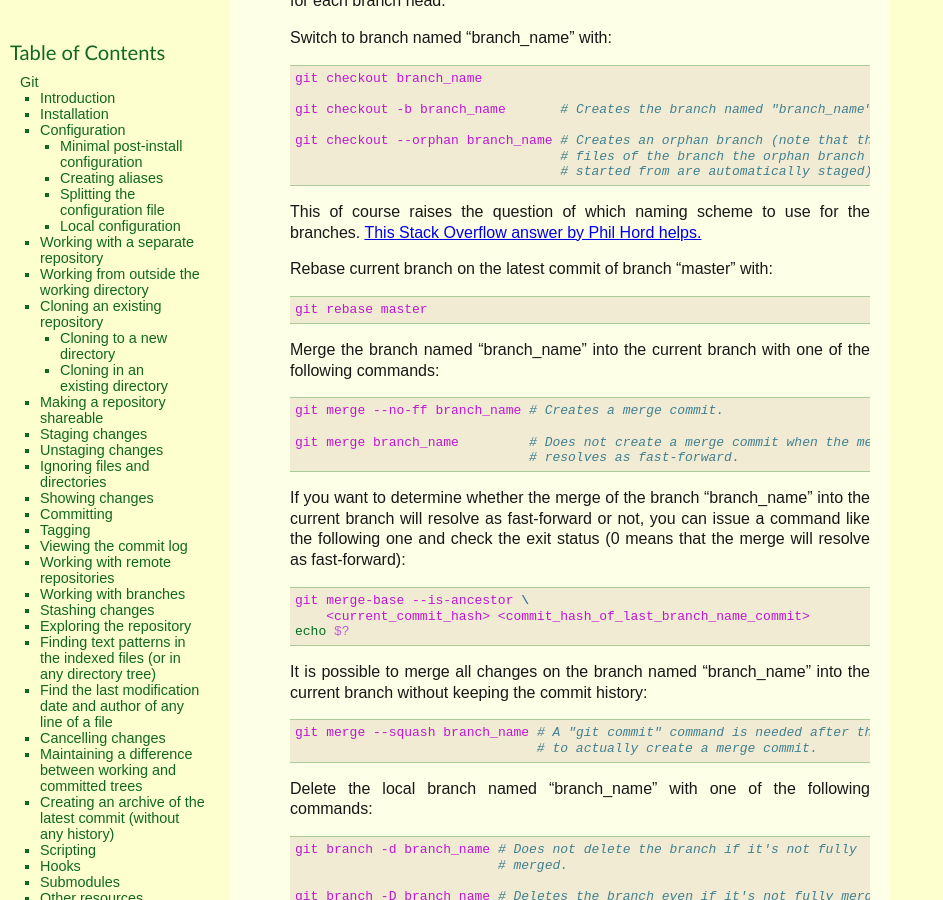
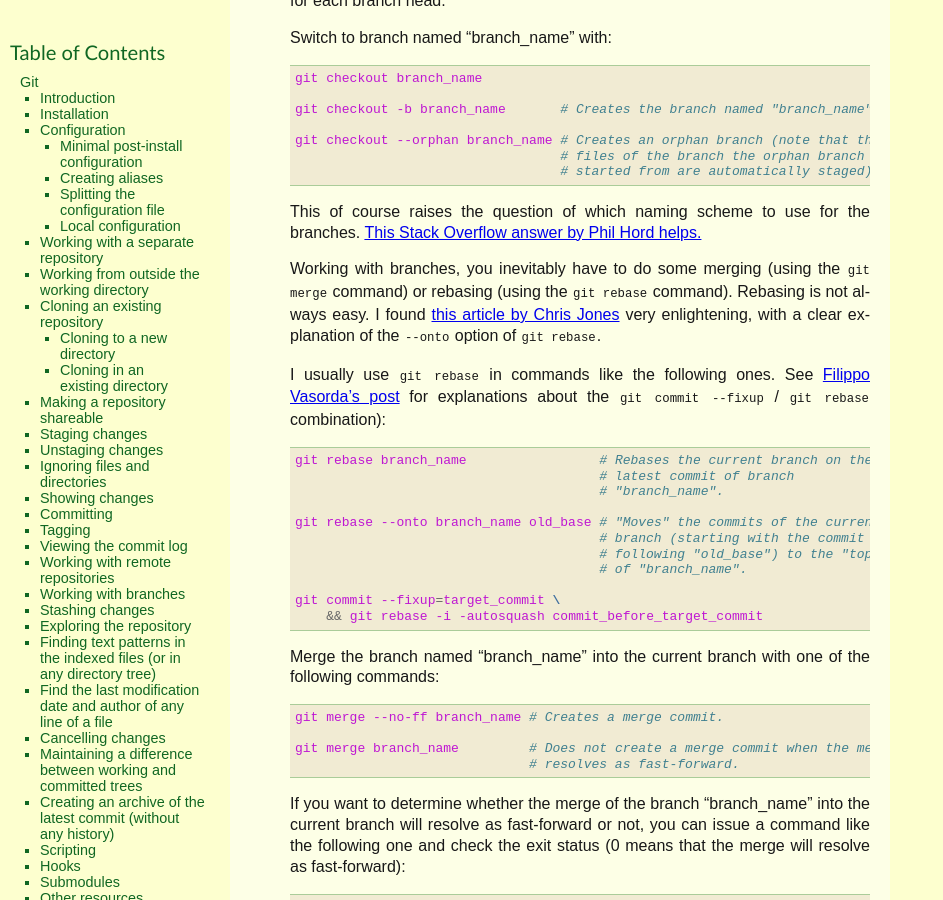
Before and after one commit to thierr26/thierr26_personal_notes_sphinx_sources, a Sphinx documentation site: the page built from source/git.rst, in a window 1280 px wide and 900 px high, scrolled down 11355 px. Shown: the whole window, without its empty margins (0-943 px from the left). Built offline with Sphinx 7.4.7, drawn with Linux system fonts in a browser that asks for light colours; some of the changed text lies outside the part shown.

Commit message:
Improve the Git page with regard to rebasing

```diff
--- a/source/git.rst
+++ b/source/git.rst
@@ -663,6 +663,7 @@ Working with branches
   pair: Git; push
   pair: Git; checkout
   pair: Git; rebase
+  pair: Git; commit
   pair: Git; merge
   pair: Git; fast-forward
   pair: Git; squash
@@ -692,9 +693,29 @@ This of course raises the question of which naming scheme to use for the
 branches. `This Stack Overflow answer by Phil Hord helps.
 <https://stackoverflow.com/questions/273695/what-are-some-examples-of-commonly-used-practices-for-naming-git-branches/6065944#6065944>`_
 
-Rebase current branch on the latest commit of branch "master" with::
+Working with branches, you inevitably have to do some merging (using the ``git
+merge`` command) or rebasing (using the ``git rebase`` command). Rebasing is
+not always easy. I found `this article by Chris Jones
+<https://www.viget.com/articles/how-to-fix-your-git-branches-after-a-rebase>`_
+very enlightening, with a clear explanation of the ``--onto`` option of ``git
+rebase``.
 
-  git rebase master
+I usually use ``git rebase`` in commands like the following ones. See
+`Filippo Vasorda's post
+<https://blog.filippo.io/git-fixup-amending-an-older-commit>`_ for explanations
+about the ``git commit --fixup`` / ``git rebase`` combination)::
+
+  git rebase branch_name                 # Rebases the current branch on the
+                                         # latest commit of branch
+                                         # "branch_name".
+
+  git rebase --onto branch_name old_base # "Moves" the commits of the current
+                                         # branch (starting with the commit
+                                         # following "old_base") to the "top"
+                                         # of "branch_name".
+
+  git commit --fixup=target_commit \
+      && git rebase -i -autosquash commit_before_target_commit
 
 Merge the branch named "branch_name" into the current branch with one of the
 following commands::
@@ -1206,7 +1227,7 @@ Other resources
 * `Git cheat sheet <https://www.git-tower.com/blog/git-cheat-sheet>`_
 * `How to write a Git commit message <https://chris.beams.io/posts/git-commit>`_
 * `A Git branching model <https://nvie.com/posts/a-successful-git-branching-model>`_
-* `The Git Rebase Introduction I Wish I'd Had <https://dev.to/maxwell_dev/the-git-rebase-introduction-i-wish-id-had>`_
-* `git merge and git rebase: When to use? <https://delicious-insights.com/en/posts/getting-solid-at-git-rebase-vs-merge>`_
+* `How to fix your Git branches after a rebase <https://www.viget.com/articles/how-to-fix-your-git-branches-after-a-rebase>`_
+* `git fixup: --amend for older commits <https://blog.filippo.io/git-fixup-amending-an-older-commit>`_
 * `Git: To squash or not to squash? <https://jamescooke.info/git-to-squash-or-not-to-squash.html>`_
 * `Git Submodules <https://blog.github.com/2016-02-01-working-with-submodules>`_
```
